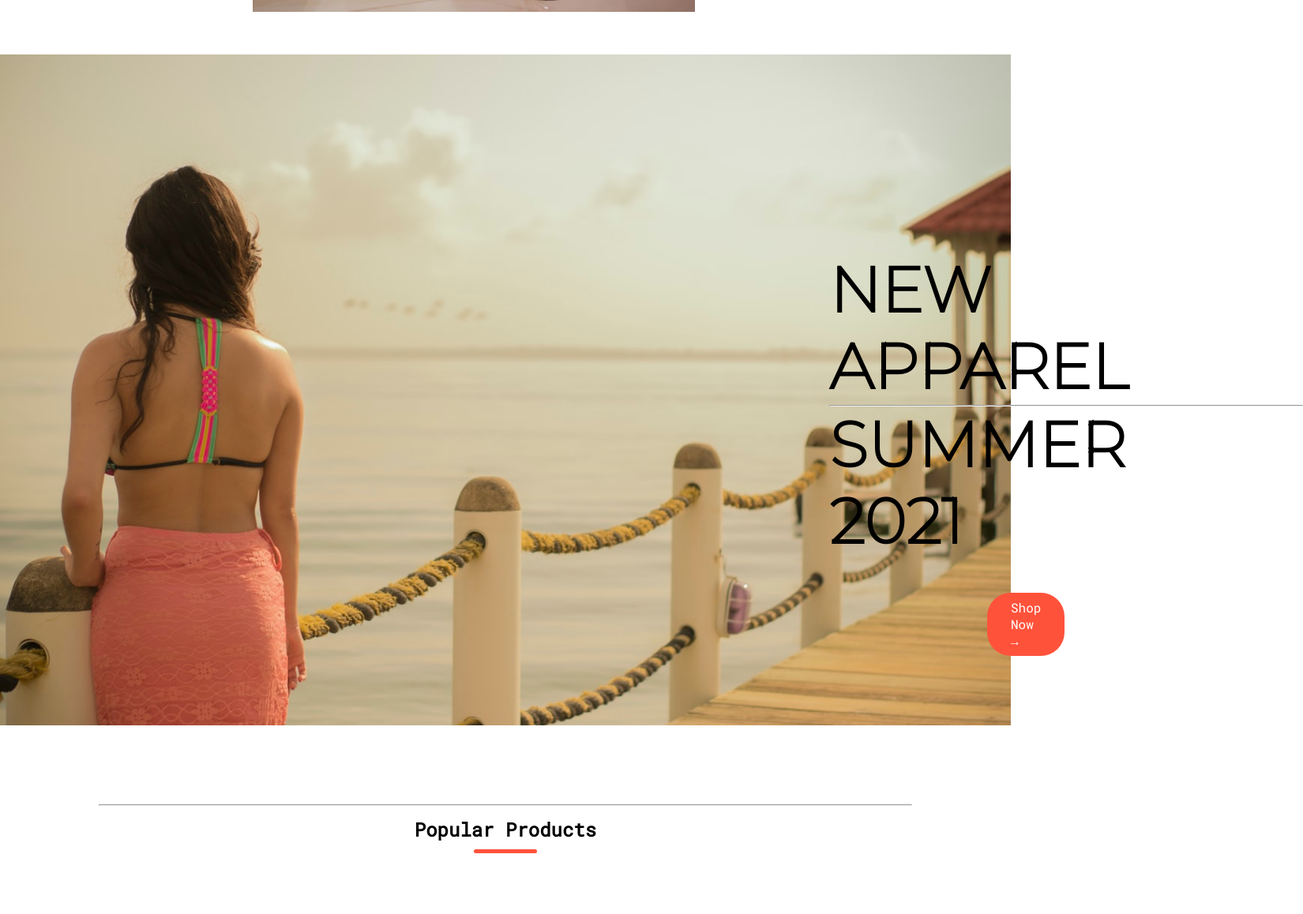
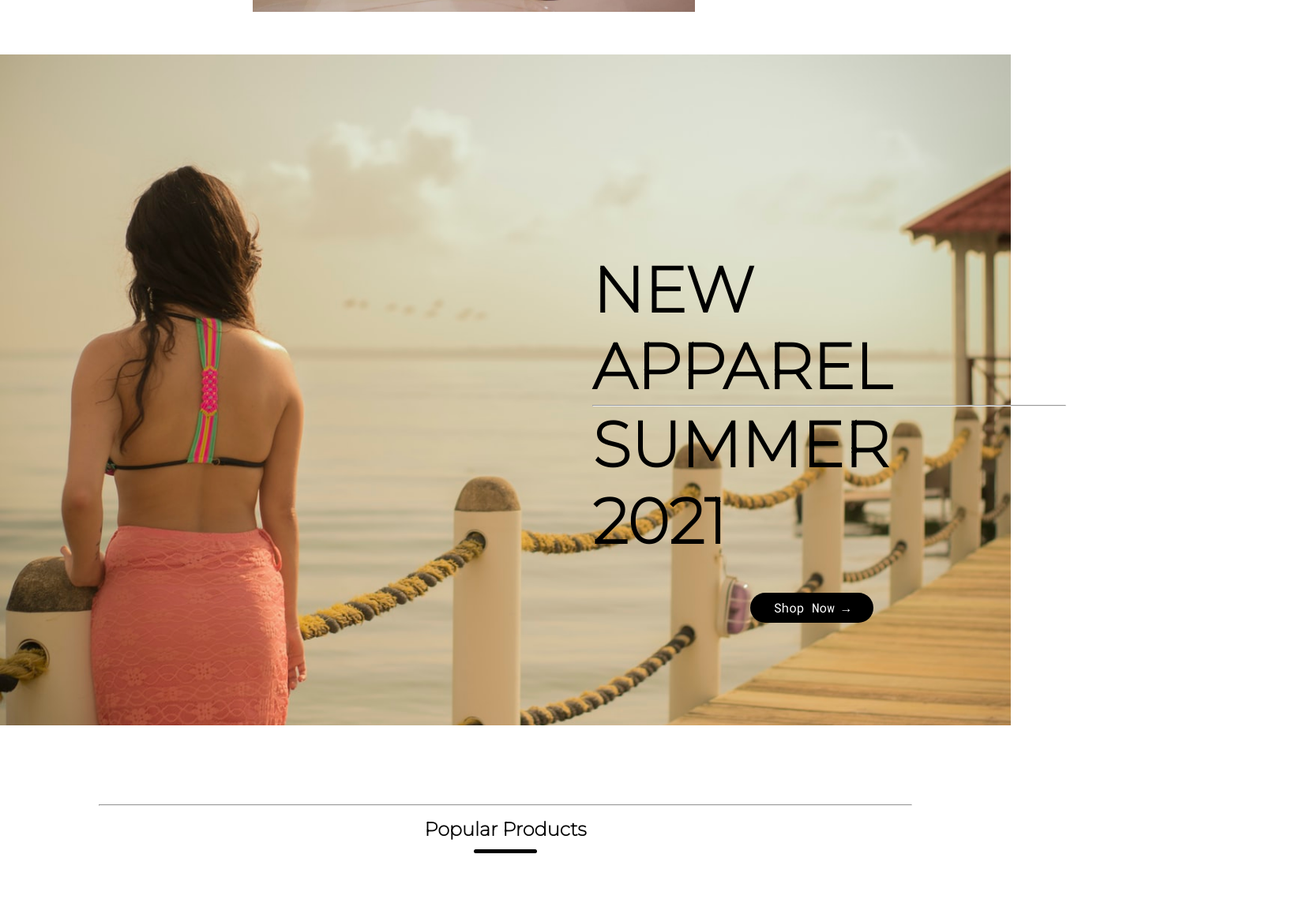
Before and after one commit to muhammad2000861/oui-oui-fashion, a plain HTML site: page index.html in a window 1280 px wide. Shown: the part 1708-2866 px from the top of the page at 79% size, 1650 px wide, since content can reach past the window. Drawn offline with Linux system fonts and the light colour scheme.

Commit message:
Made some small changes to homepage
Including fixing the positioning of .offer, changed font and colours etc.

```diff
--- a/style.css
+++ b/style.css
@@ -6,6 +6,10 @@
 
 body{
     font-family: 'Roboto Mono', monospace;
+}
+
+h3{
+font-family: Montserrat;
 }
 .navbar{
     display: flex;
@@ -110,7 +114,7 @@ color: ##000000;
 }
 
 .offer {
-    margin-left: 1050px;
+    margin-left: 750px;
     font-family: Montserrat;
     font-size: 80px;
     padding-top: 250px;
@@ -118,16 +122,16 @@ color: ##000000;
 
 .shopbtn{
     display: inline-block;
-    background: #ff523b;
+    background: #000000;
     color: #fff;
     padding: 8px 30px;
-    margin-left: 1250px;
+    margin-left: 950px;
     border-radius: 30px;
     transition: background 0.5s;
 }
 
 .shopbtn:hover{
-    background: #563434;
+    background: #424242;
 }
 
 .header .row{
@@ -163,6 +167,7 @@ color: ##000000;
     width: 100%;
 }
 .title{
+    font-family: Montserrat;
     text-align: center;
     margin: 0 auto 80px;
     position: relative;
@@ -170,7 +175,7 @@ color: ##000000;
 }
 .title:after{
     content: '';
-    background: #ff523b;
+    background: #000000;
     width: 80px;
     height: 5px;
     border-radius: 5px;
@@ -230,7 +235,7 @@ color: ##000000;
     margin-top: 30px;
 }
 
-/***Login and registration code*/
+/***Login and registration*/
 
 
 .website-login{
```
